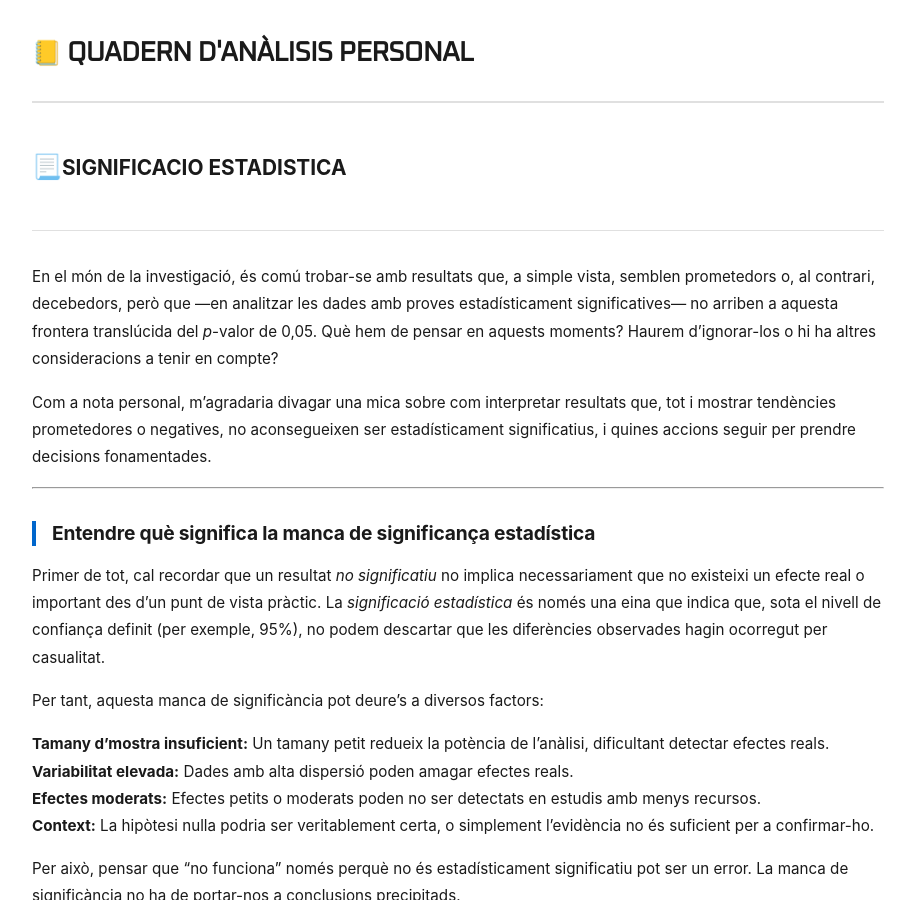
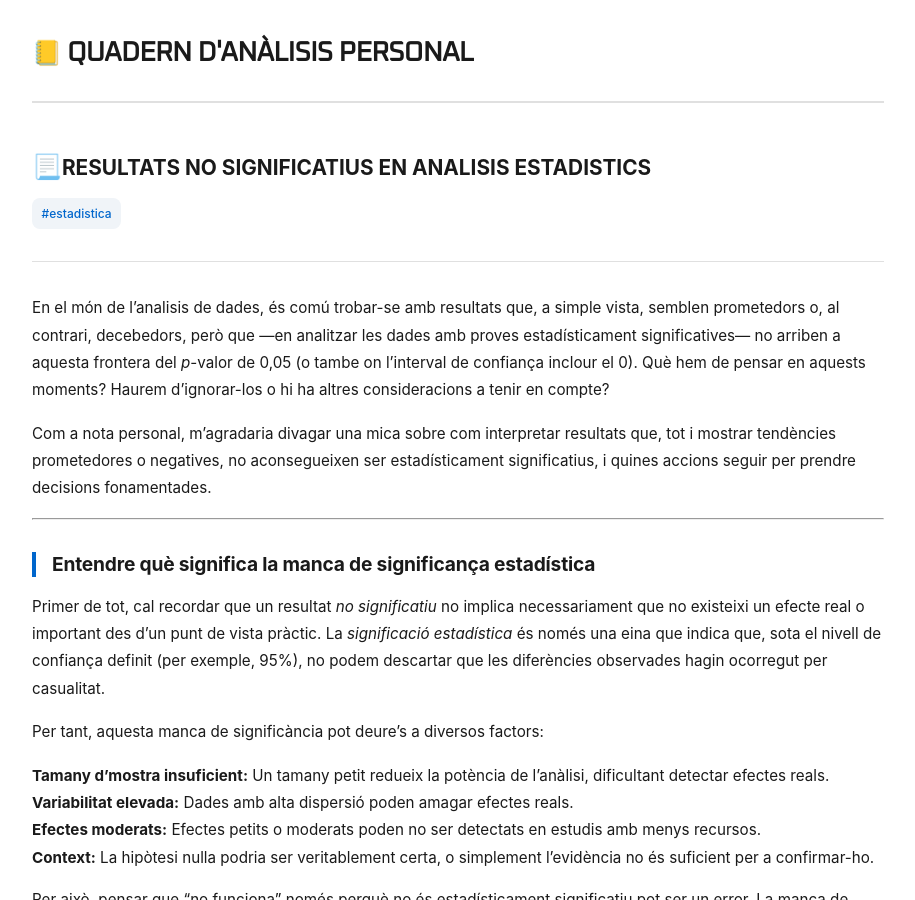
Before and after one commit to alberthr/alberthr.github.io, a Jekyll site: the page built from _posts/2026-06-25-significacio-estadistica.md, in a window 1280 px wide and 900 px high. Shown: the whole window, without its empty margins (182-1097 px from the left). Built offline with Jekyll 4.4.1, drawn with Linux system fonts in a browser that asks for light colours; our own code applies the rules of GitHub Pages for plain Markdown files; comment, search, counter and statistics services are not loaded; some of the changed text lies outside the part shown.

Commit message:
Update 2026-06-25-significacio-estadistica.md

```diff
--- a/_posts/2026-06-25-significacio-estadistica.md
+++ b/_posts/2026-06-25-significacio-estadistica.md
@@ -1,4 +1,12 @@
-En el món de la investigació, és comú trobar-se amb resultats que, a simple vista, semblen prometedors o, al contrari, decebedors, però que —en analitzar les dades amb proves estadísticament significatives— no arriben a aquesta frontera translúcida del *p*-valor de 0,05. Què hem de pensar en aquests moments? Haurem d’ignorar-los o hi ha altres consideracions a tenir en compte?
+---
+layout: post
+title: "Resultats no significatius en analisis estadistics"
+tags:
+  - estadistica
+---
+
+
+En el món de l'analisis de dades, és comú trobar-se amb resultats que, a simple vista, semblen prometedors o, al contrari, decebedors, però que —en analitzar les dades amb proves estadísticament significatives— no arriben a aquesta frontera del *p*-valor de 0,05 (o tambe on l'interval de confiança inclour el 0). Què hem de pensar en aquests moments? Haurem d’ignorar-los o hi ha altres consideracions a tenir en compte?
 
 Com a nota personal, m'agradaria divagar una mica sobre com interpretar resultats que, tot i mostrar tendències prometedores o negatives, no aconsegueixen ser estadísticament significatius, i quines accions seguir per prendre decisions fonamentades.
 
@@ -47,7 +55,7 @@ La recomanació clau en aquests casos és mantenir una actitud equilibrada:
 - **Ser transparent en la comunicació dels resultats, informant sobre la potència, els intervals i les limitacions de l’estudi.**
 - **Fomentar la replicació i l’acumulació d’evidència mitjançant estudi addicionals.**
 
-En definitiva, els resultats parcialment positius o negatius, encara que no assoleixin la significància estadística, s’han de considerar com una part del procés de construcció de coneixement, i no com conclusions definitives. La ciència avança amb humilitat, reconeixent la incertesa i promovent la investigació rigorosa i oberta.
+En definitiva, els resultats parcialment positius o negatius, encara que no assoleixin la significància estadística, s’han de considerar com una part del procés de construcció de coneixement, i no com conclusions definitives.
 
 ---
 
```
